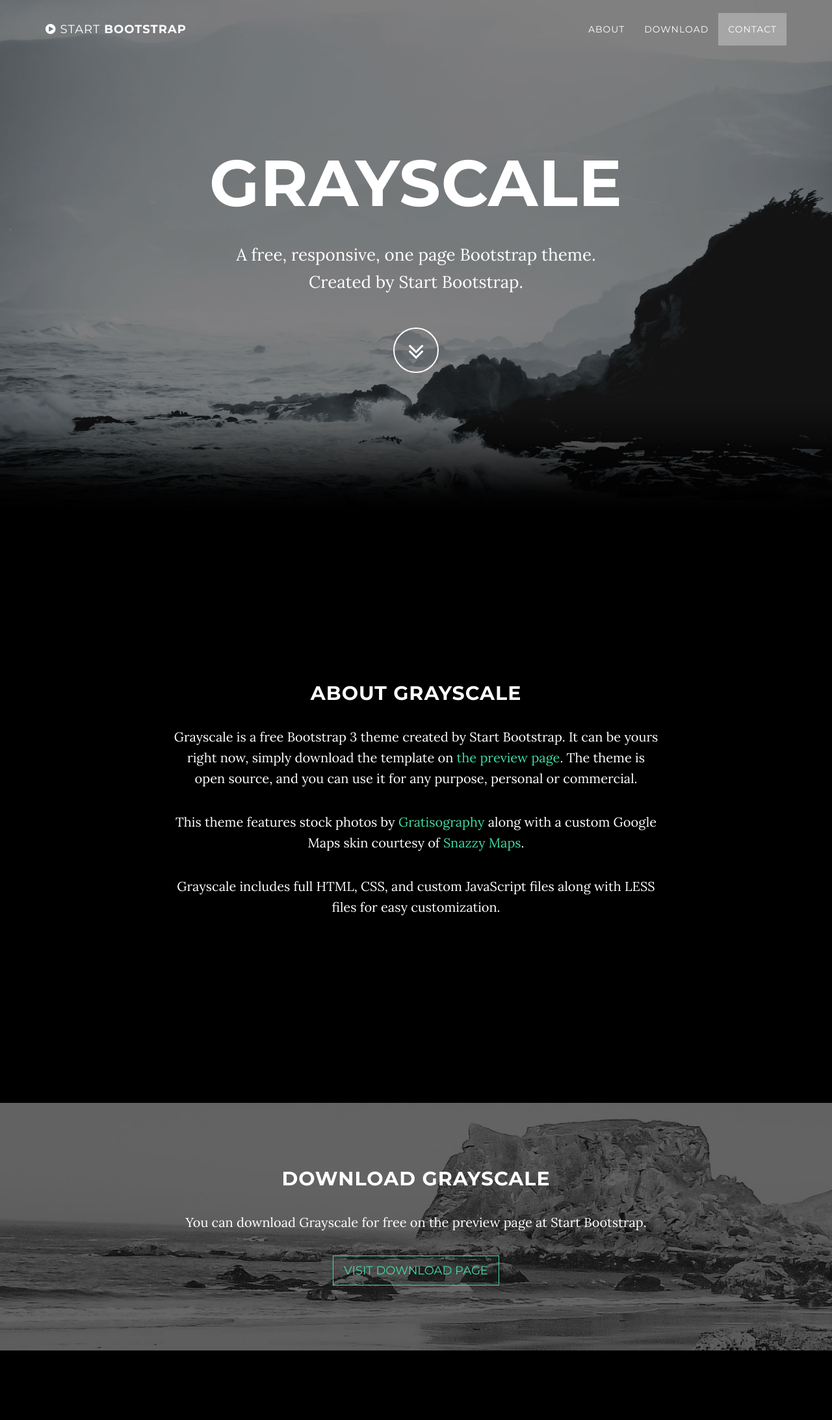
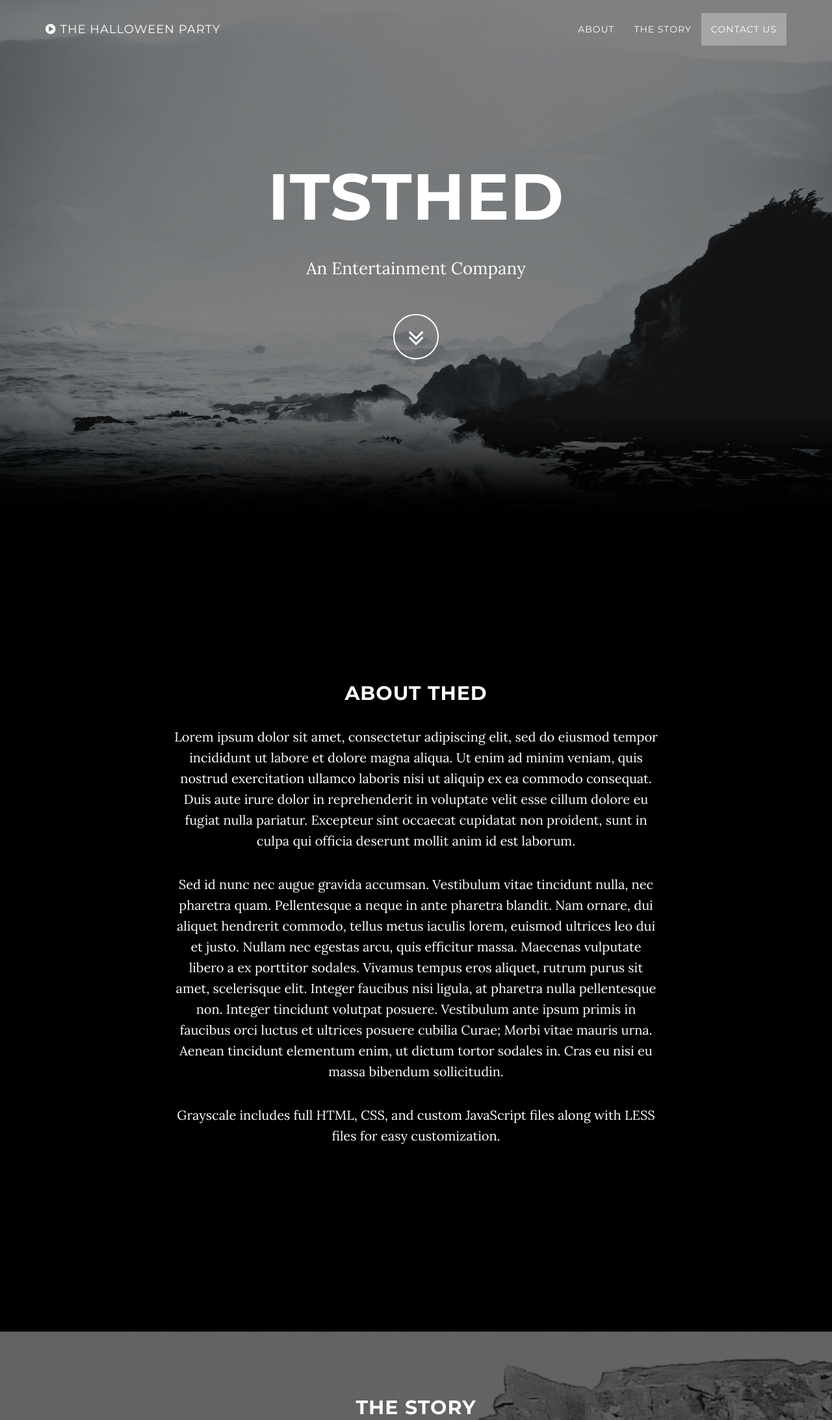
Before and after one commit to albertbahia/itsthed, a plain HTML site: page index.html in a window 1280 px wide. Shown: the top 2185 px of the page at 65% size. Drawn offline with Linux system fonts and the light colour scheme; some packages are replaced by stand-ins of ours.

Commit message:
initial styling changes and content modification

```diff
--- a/index.html
+++ b/index.html
@@ -9,7 +9,7 @@
     <meta name="description" content="">
     <meta name="author" content="">
 
-    <title>Grayscale - Start Bootstrap Theme</title>
+    <title>ItsTheD Entertainment</title>
 
     <!-- Bootstrap Core CSS -->
     <link href="css/bootstrap.min.css" rel="stylesheet">
@@ -41,7 +41,7 @@
                     <i class="fa fa-bars"></i>
                 </button>
                 <a class="navbar-brand page-scroll" href="#page-top">
-                    <i class="fa fa-play-circle"></i>  <span class="light">Start</span> Bootstrap
+                    <i class="fa fa-play-circle"></i>  <span class="light">The Halloween Party</span>
                 </a>
             </div>
 
@@ -56,10 +56,10 @@
                         <a class="page-scroll" href="#about">About</a>
                     </li>
                     <li>
-                        <a class="page-scroll" href="#download">Download</a>
+                        <a class="page-scroll" href="#download">The Story</a>
                     </li>
                     <li>
-                        <a class="page-scroll" href="#contact">Contact</a>
+                        <a class="page-scroll" href="#contact">Contact Us</a>
                     </li>
                 </ul>
             </div>
@@ -74,8 +74,8 @@
             <div class="container">
                 <div class="row">
                     <div class="col-md-8 col-md-offset-2">
-                        <h1 class="brand-heading">Grayscale</h1>
-                        <p class="intro-text">A free, responsive, one page Bootstrap theme.<br>Created by Start Bootstrap.</p>
+                        <h1 class="brand-heading">ItsTheD</h1>
+                        <p class="intro-text">An Entertainment Company</p>
                         <a href="#about" class="btn btn-circle page-scroll">
                             <i class="fa fa-angle-double-down animated"></i>
                         </a>
@@ -89,9 +89,9 @@
     <section id="about" class="container content-section text-center">
         <div class="row">
             <div class="col-lg-8 col-lg-offset-2">
-                <h2>About Grayscale</h2>
-                <p>Grayscale is a free Bootstrap 3 theme created by Start Bootstrap. It can be yours right now, simply download the template on <a href="http://startbootstrap.com/template-overviews/grayscale/">the preview page</a>. The theme is open source, and you can use it for any purpose, personal or commercial.</p>
-                <p>This theme features stock photos by <a href="http://gratisography.com/">Gratisography</a> along with a custom Google Maps skin courtesy of <a href="http://snazzymaps.com/">Snazzy Maps</a>.</p>
+                <h2>About TheD</h2>
+                <p>Lorem ipsum dolor sit amet, consectetur adipiscing elit, sed do eiusmod tempor incididunt ut labore et dolore magna aliqua. Ut enim ad minim veniam, quis nostrud exercitation ullamco laboris nisi ut aliquip ex ea commodo consequat. Duis aute irure dolor in reprehenderit in voluptate velit esse cillum dolore eu fugiat nulla pariatur. Excepteur sint occaecat cupidatat non proident, sunt in culpa qui officia deserunt mollit anim id est laborum.</p>
+                <p>Sed id nunc nec augue gravida accumsan. Vestibulum vitae tincidunt nulla, nec pharetra quam. Pellentesque a neque in ante pharetra blandit. Nam ornare, dui aliquet hendrerit commodo, tellus metus iaculis lorem, euismod ultrices leo dui et justo. Nullam nec egestas arcu, quis efficitur massa. Maecenas vulputate libero a ex porttitor sodales. Vivamus tempus eros aliquet, rutrum purus sit amet, scelerisque elit. Integer faucibus nisi ligula, at pharetra nulla pellentesque non. Integer tincidunt volutpat posuere. Vestibulum ante ipsum primis in faucibus orci luctus et ultrices posuere cubilia Curae; Morbi vitae mauris urna. Aenean tincidunt elementum enim, ut dictum tortor sodales in. Cras eu nisi eu massa bibendum sollicitudin.</p>
                 <p>Grayscale includes full HTML, CSS, and custom JavaScript files along with LESS files for easy customization.</p>
             </div>
         </div>
@@ -102,8 +102,8 @@
         <div class="download-section">
             <div class="container">
                 <div class="col-lg-8 col-lg-offset-2">
-                    <h2>Download Grayscale</h2>
-                    <p>You can download Grayscale for free on the preview page at Start Bootstrap.</p>
+                    <h2>The Story</h2>
+                    <p>Lorem ipsum dolor sit amet, consectetur adipiscing elit. Aenean iaculis ullamcorper erat at ultrices. Duis euismod, ipsum at eleifend facilisis, felis augue vestibulum risus, et cursus mauris massa ac magna. Cras quis quam vel tellus dapibus tristique. Nam in tempus orci. Aenean vitae malesuada dolor. Nam non sapien ut nisi ullamcorper eleifend eget ut velit. Ut vitae ultricies odio, eu ullamcorper ipsum. Mauris laoreet ultrices erat vitae maximus. Mauris ultricies efficitur est, nec consectetur sem laoreet quis. Nulla interdum id purus a tempor. Nullam malesuada mauris sed fermentum molestie. Ut ut ipsum velit. Praesent vitae diam elit.</p>
                     <a href="http://startbootstrap.com/template-overviews/grayscale/" class="btn btn-default btn-lg">Visit Download Page</a>
                 </div>
             </div>
@@ -114,19 +114,19 @@
     <section id="contact" class="container content-section text-center">
         <div class="row">
             <div class="col-lg-8 col-lg-offset-2">
-                <h2>Contact Start Bootstrap</h2>
+                <h2>Contact Us</h2>
                 <p>Feel free to email us to provide some feedback on our templates, give us suggestions for new templates and themes, or to just say hello!</p>
-                <p><a href="mailto:feedback@startbootstrap.com">feedback@startbootstrap.com</a>
+                <p><a href="mailto:feedback@startbootstrap.com">TheD@gmail.com</a>
                 </p>
                 <ul class="list-inline banner-social-buttons">
                     <li>
                         <a href="https://twitter.com/SBootstrap" class="btn btn-default btn-lg"><i class="fa fa-twitter fa-fw"></i> <span class="network-name">Twitter</span></a>
                     </li>
                     <li>
-                        <a href="https://github.com/IronSummitMedia/startbootstrap" class="btn btn-default btn-lg"><i class="fa fa-github fa-fw"></i> <span class="network-name">Github</span></a>
+                        <a href="https://github.com/IronSummitMedia/startbootstrap" class="btn btn-default btn-lg"><i class="fa fa-facebook fa-fw"></i> <span class="network-name">Facebook</span></a>
                     </li>
                     <li>
-                        <a href="https://plus.google.com/+Startbootstrap/posts" class="btn btn-default btn-lg"><i class="fa fa-google-plus fa-fw"></i> <span class="network-name">Google+</span></a>
+                        <a href="https://plus.google.com/+Startbootstrap/posts" class="btn btn-default btn-lg"><i class="fa fa-instagram fa-fw"></i> <span class="network-name">Instagram</span></a>
                     </li>
                 </ul>
             </div>
@@ -139,7 +139,15 @@
     <!-- Footer -->
     <footer>
         <div class="container text-center">
-            <p>Copyright &copy; Your Website 2014</p>
+            <p>Copyright &copy; TheD Entertainment Company <script charset="utf-8">
+              var now = new Date;
+              var theYear = now.getYear();
+              if (theYear < 1900) {
+                theYear = theYear + 1900;
+                document.write(theYear);
+              }
+            </script>.
+            All Rights Reserved. Version 0.1</p>
         </div>
     </footer>
 
```
